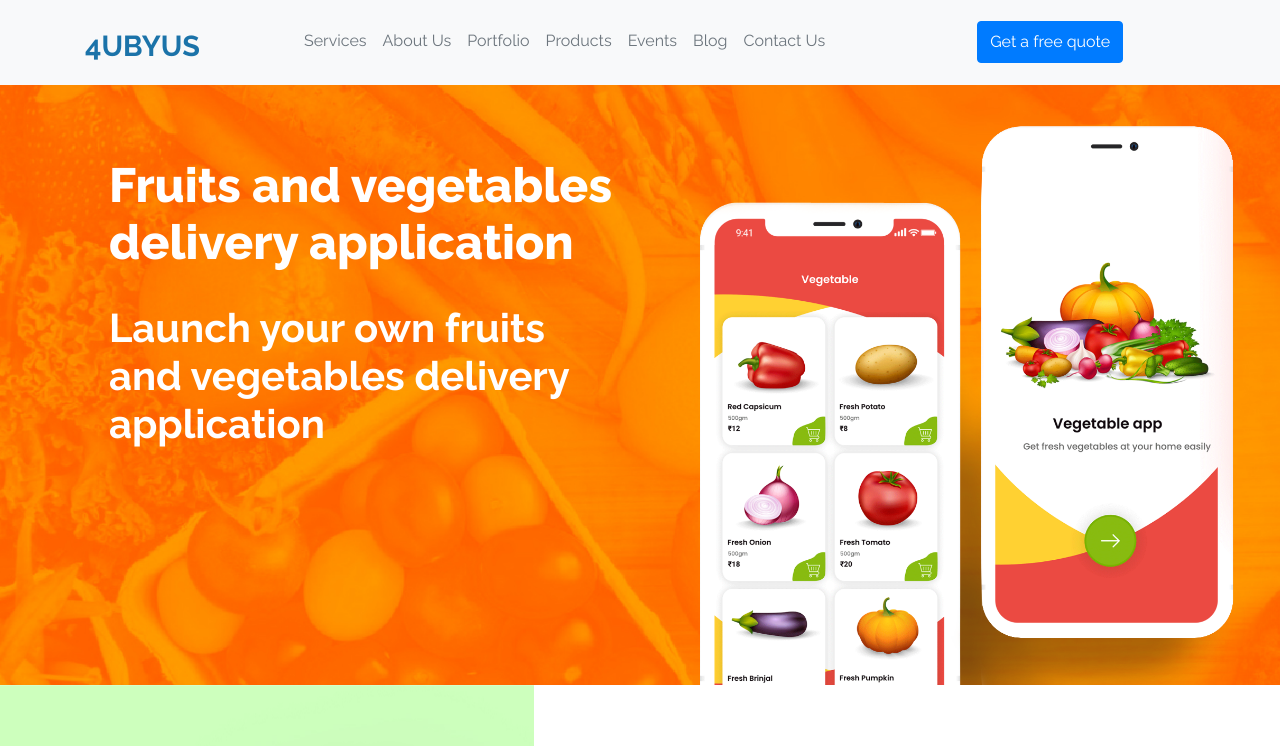
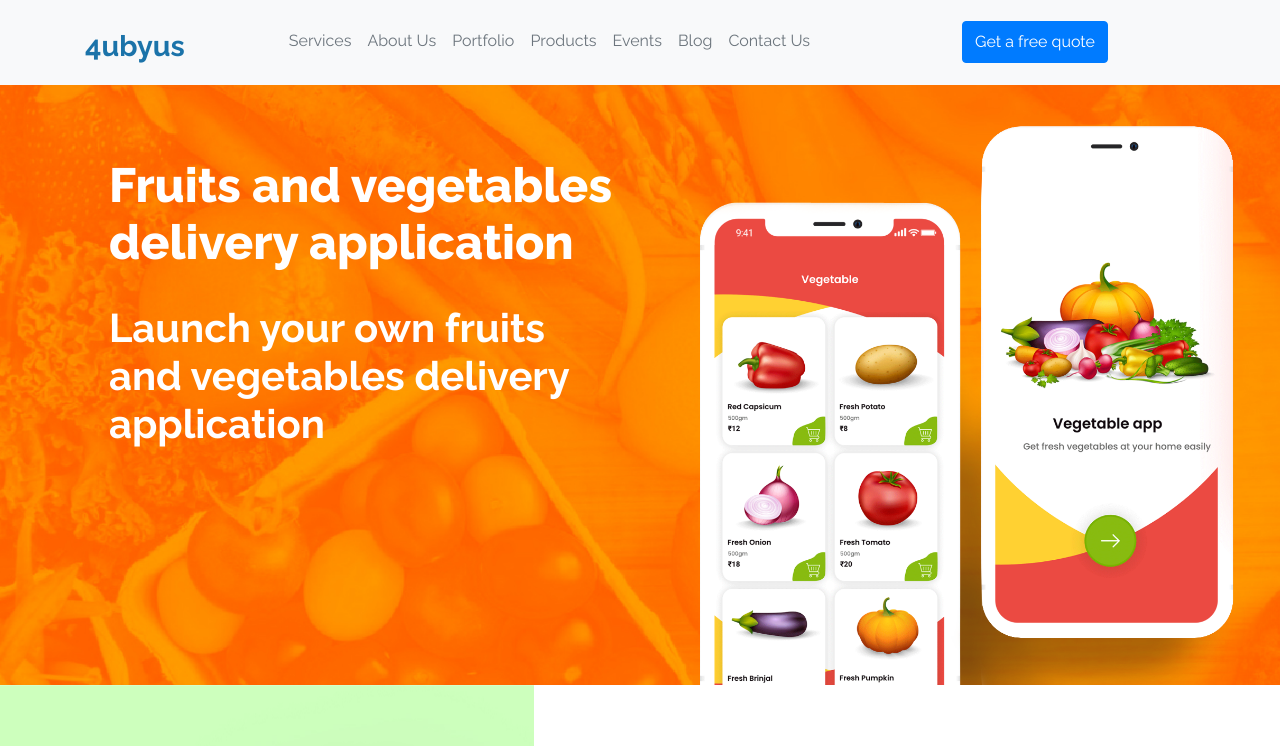
Before and after one commit to njerimaureen182/Groceries-Website, a plain HTML site: page index.html in a window 1280 px wide. Shown: the top 746 px of the page. Drawn offline with nearby package versions, Linux system fonts and the light colour scheme.

Commit message:
commit 4

```diff
--- a/index.html
+++ b/index.html
@@ -16,7 +16,7 @@
         <div class="container">
             <a href="#" class="navbar-brand mr-5 mt-3">
                 <div class="solutions">
-                    <h4 class="font-weight-bold">4UBYUS</h4>
+                    <h4 class="font-weight-bold">4ubyus</h4>
 
                 </div>
             </a>
```
